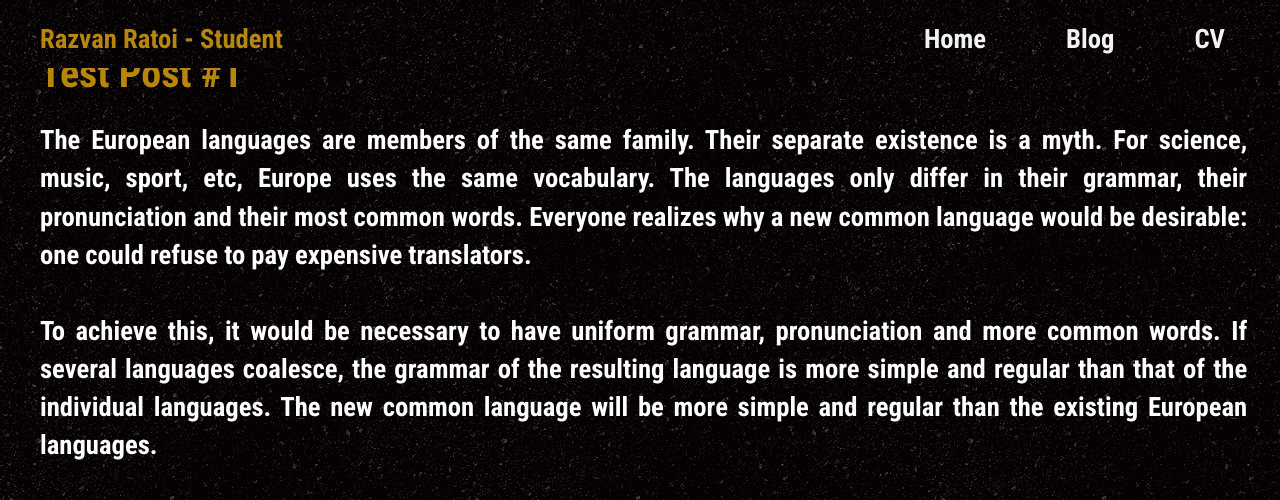
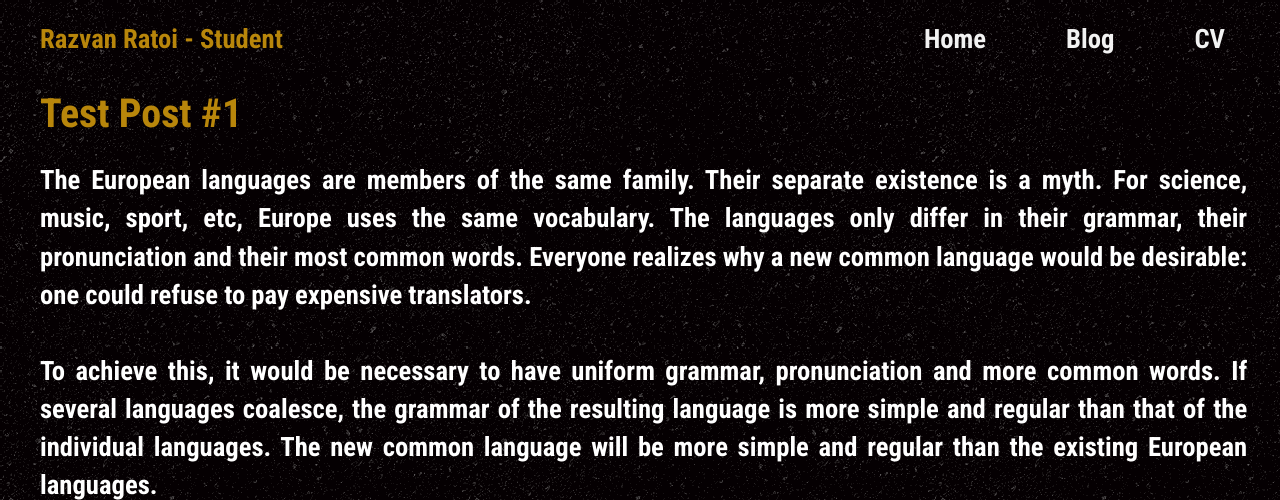
Before and after one commit to ratoiman/my-blog, a Django app: page /post/1/ in a window 1280 px wide. Shown: the top 500 px of the page. Run offline with Django 3.2, Linux system fonts and the light colour scheme; data comes from the database, SQL or seed files in the repository; some libraries are stand-ins or nearby versions.

Commit message:
fixed page detail header

```diff
--- a/blog/static/css/base.css
+++ b/blog/static/css/base.css
@@ -63,8 +63,7 @@ h2 a:hover {
 }
 
 h2 a {
-    margin-top: 20px;
-
+   margin-top: 30px;
     color: darkgoldenrod;
     font-size: 30pt;
     text-decoration: none;
--- a/blog/static/css/blog.css
+++ b/blog/static/css/blog.css
@@ -1,7 +1,7 @@
 .title {
     text-align: left;
     font-size: 35px;
-
+    padding-top: 40px;
     color: white;
     padding-bottom: 15px;
 }
```
